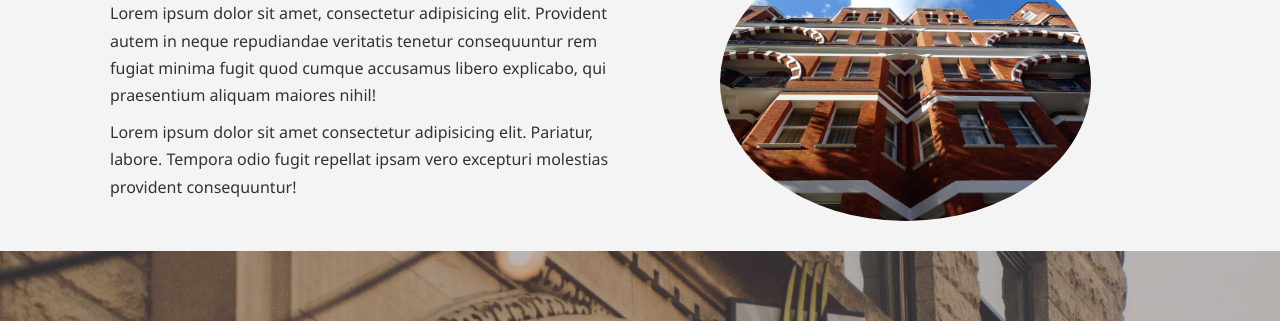
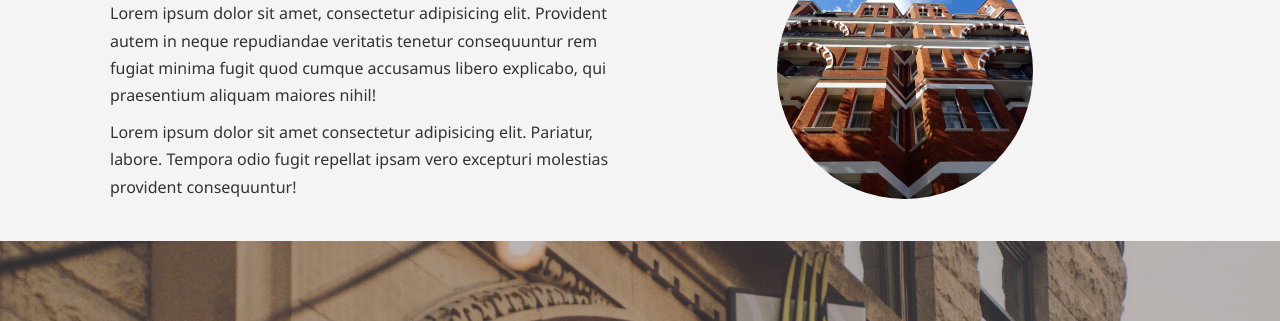
Before and after one commit to liadraz/HaifaBayHotel, a plain HTML site: page about.html in a window 1280 px wide. Shown: the part 154-475 px from the top of the page. Drawn offline with Linux system fonts and the light colour scheme.

Commit message:
fixed info-image in the about page.

```diff
--- a/css/style.css
+++ b/css/style.css
@@ -191,14 +191,14 @@ p {
 #about-info .info-right {
     float: right;
     width: 50%;
-    height: 50%;
     min-height: 100%;
 }
 
 #about-info .info-right img {
     display: block;
-    margin: auto;
-    width: 70%;
+    margin: 0 auto;
+    width: 16em;
+    height: 16em;
     border-radius: 50%;
 }
 
```
